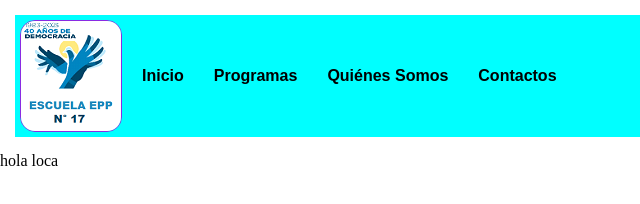
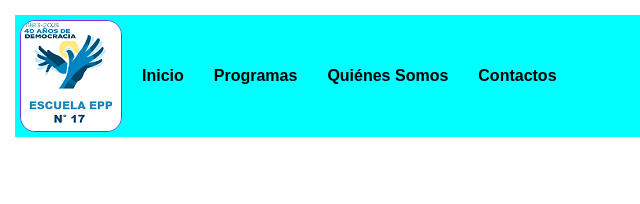
Before and after one commit to angelexa302/miweb, a plain HTML site: page index.html in a window 1280 px wide. Shown: the full height of the page, 0-640 px from the left. Drawn offline with Linux system fonts and the light colour scheme.

Commit message:
sacando párrafo de prueba

```diff
--- a/index.html
+++ b/index.html
@@ -20,6 +20,5 @@
     </ul>
   </nav>
 </header>
-  hola loca
 </body>
 </html>
```
